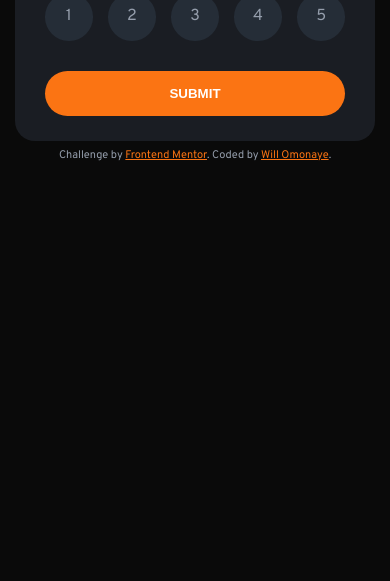
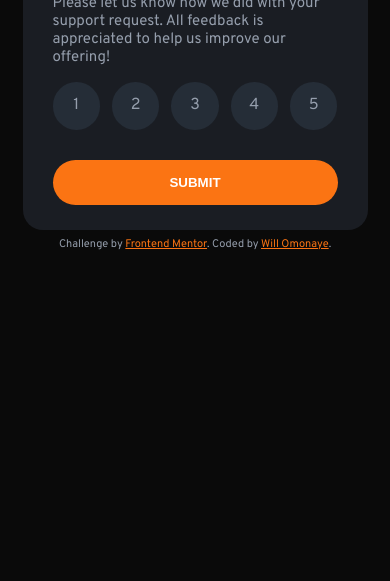
Before and after one commit to Omonayeg/willsratingpage, a plain HTML site: page index.html in a window 390 px wide. Shown: the part 263-844 px from the top of the page. Drawn offline with nearby package versions, Linux system fonts and the light colour scheme; a web font is replaced by a local one.

Commit message:
Update styles.css

```diff
--- a/styles.css
+++ b/styles.css
@@ -100,7 +100,7 @@ button:hover {
 }
 .container {
     width: 300px;
-    margin: 13% auto 1%;
+    margin: 10% auto 1%;
     position: relative;
     background-color:hsl(220, 14%, 12%);
     border-radius: 20px;
@@ -109,13 +109,13 @@ button:hover {
     line-height: 1.2;
 }
 
-/* @media only screen and (max-width: 1445px) {
+ @media only screen and (max-width: 750px) {
     .container {
-        width: 220px;
-        padding: 1rem;
+        margin-top: 32%;
+        width: 285px;
 
     }
-} */
+}
 .selected {
     font-size: 14px;
     border-radius: 21px;
```
